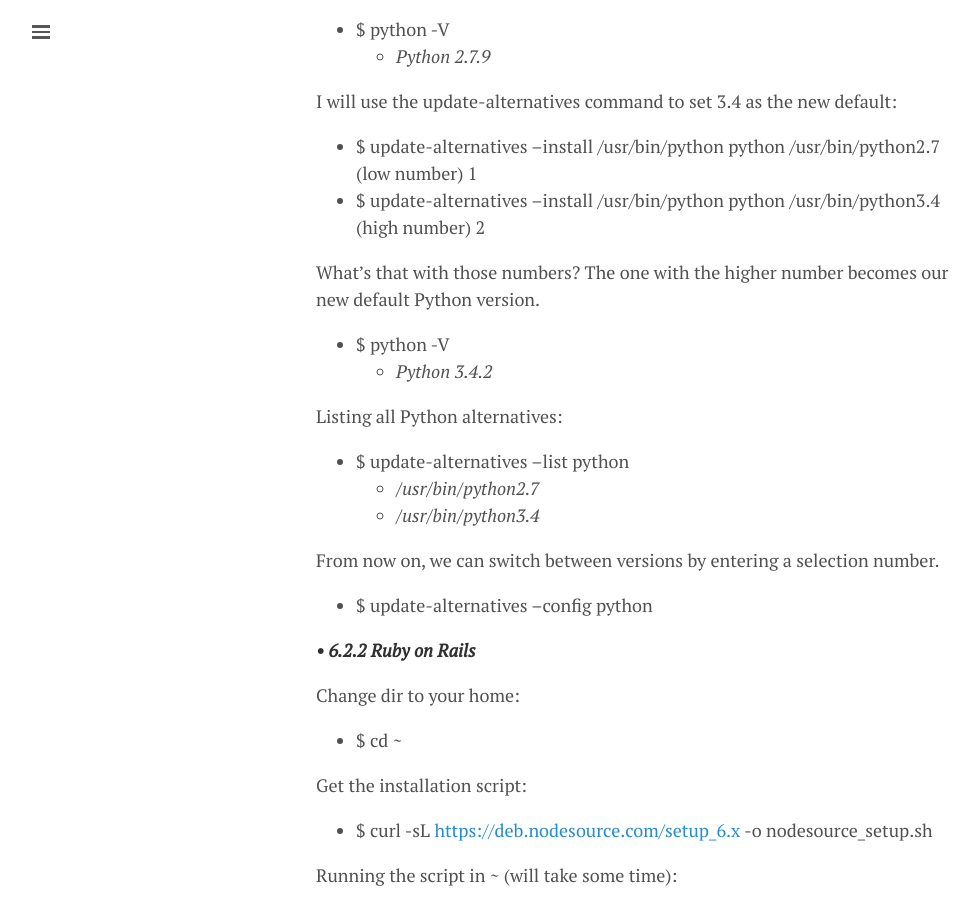
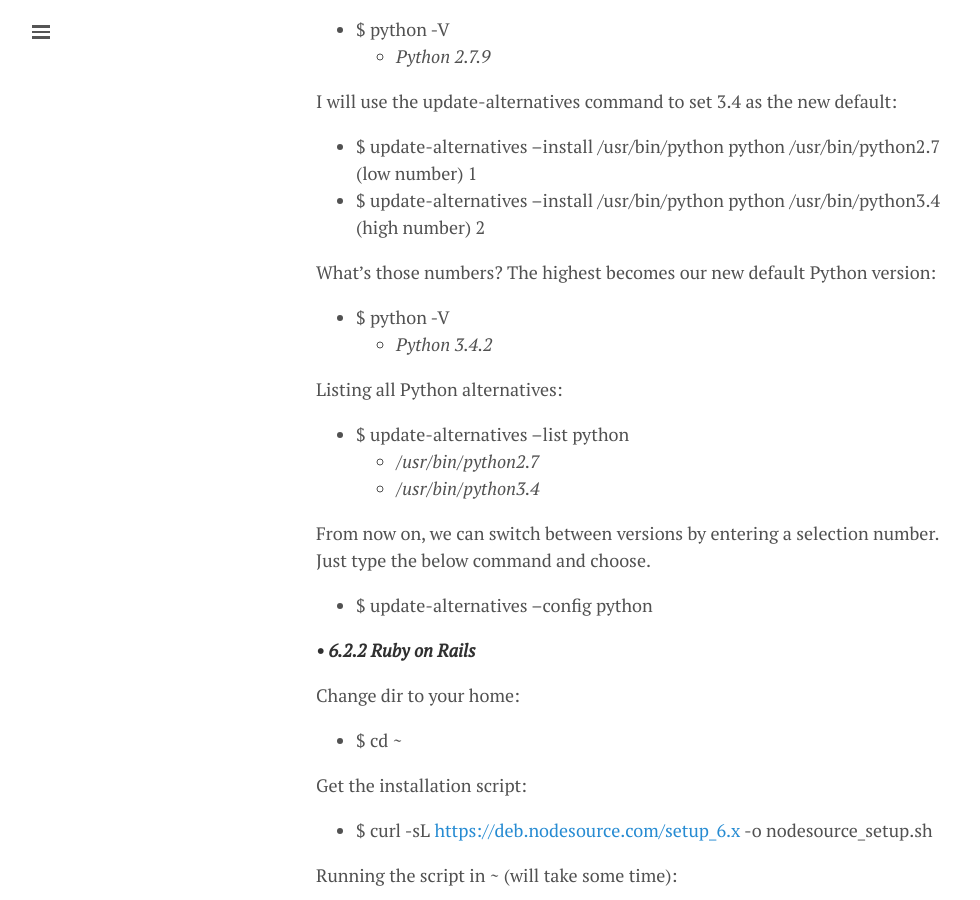
Before and after one commit to lgeurts/lgeurts.github.io, a Jekyll site: the page built from _posts/2017-07-11-bunsenlabs-linux-setup-notes-for dell-inspiron-6000.md, in a window 1280 px wide and 900 px high, scrolled down 10039 px. Shown: the whole window, without its empty margins (0-980 px from the left). Built offline with Jekyll 4.4.1, drawn with Linux system fonts in a browser that asks for light colours; nearby versions of some CDN libraries; comment, search, counter and statistics services are not loaded.

Commit message:
Change section 6 #316

```diff
--- a/_posts/2017-07-11-bunsenlabs-linux-setup-notes-for dell-inspiron-6000.md
+++ b/_posts/2017-07-11-bunsenlabs-linux-setup-notes-for dell-inspiron-6000.md
@@ -302,7 +302,7 @@ I will use the update-alternatives command to set 3.4 as the new default:
 - $ update-alternatives --install /usr/bin/python python /usr/bin/python2.7 (low number) 1
 - $ update-alternatives --install /usr/bin/python python /usr/bin/python3.4 (high number) 2
 
-What's that with those numbers? The one with the higher number becomes our new default Python version.
+What's those numbers? The highest becomes our new default Python version:
 
 - $ python -V
   * *Python 3.4.2*
@@ -313,7 +313,7 @@ Listing all Python alternatives:
   * */usr/bin/python2.7*
   * */usr/bin/python3.4*
 
-From now on, we can switch between versions by entering a selection number.
+From now on, we can switch between versions by entering a selection number. Just type the below command and choose.
 
 - $ update-alternatives --config python
 
```
